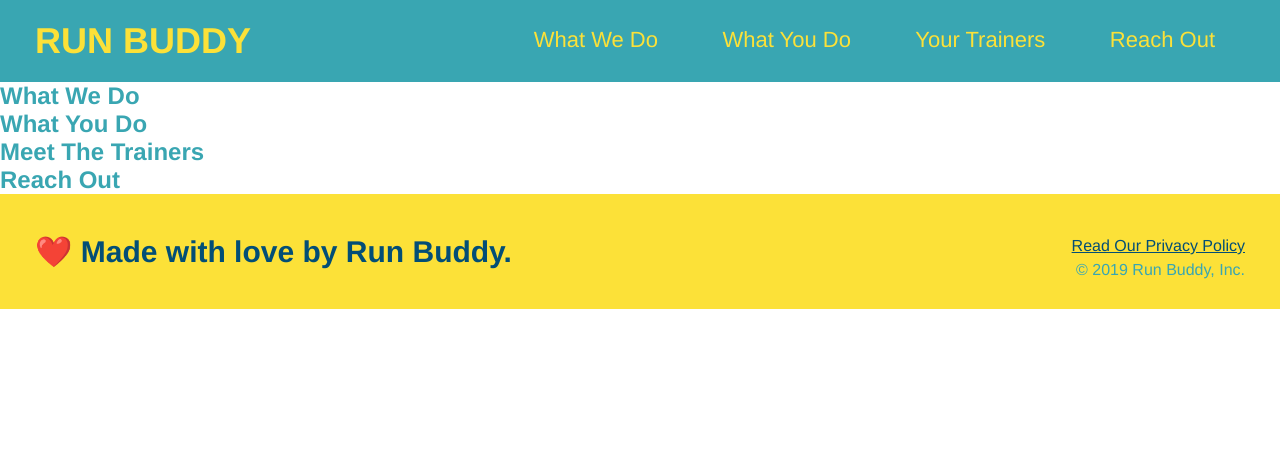
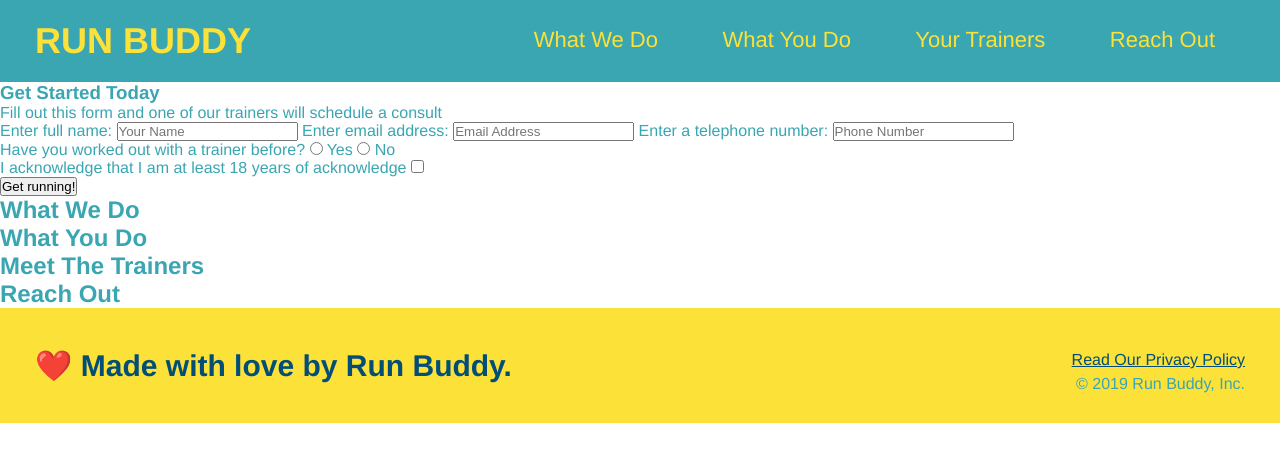
Before and after one commit to vidurham/run-buddy, a plain HTML site: page index.html in a window 1280 px wide. Drawn offline with Linux system fonts and the light colour scheme.

Commit message:
Created Hero Form

```diff
--- a/index.html
+++ b/index.html
@@ -36,7 +36,37 @@
 
     <!-- hero/jumbotron-->
     <section>
+        <div>
+            <h3>Get Started Today</h3>
+            <p>Fill out this form and one of our trainers will schedule a consult</p>
+            <!-- Add form element-->
+            <form>
+                <label for="name">Enter full name:</label>
+                <input type="text" placeholder="Your Name" name="name" id="name" />
+                <label for="email">Enter email address:</label>
+                <input type="email" placeholder="Email Address" name="email" id="email" />
+                <label for="phone">Enter a telephone number:</label>
+                <input type="tel" placeholder= "Phone Number" name="phone" id="phone" />
+                <p>
+                    Have you worked out with a trainer before?
+                    <input type="radio" name="trainer-confirm" id="trainer-yes" />
+                    <label for="trainer-yes">Yes</label>
+                    <input type="radio" name="trainer-confirm" id="trainer-no" />
+                    <label for="trainer-no">No</label>
+                </p>
+                <p>
+                    <label for="checkbox">
+                    I acknowledge that I am at least 18 years of acknowledge
+                    </label>
+                    <input type="checkbox" name="age-confirm" id="checkbox" />
+                </p>
+                <button type="submit">
+                    Get running!
+                </button>
+            </form>
+        </div>
     </section>
+    <!-- End Hero-->
 
     <!-- "What We Do" section-->
     <section>
```
